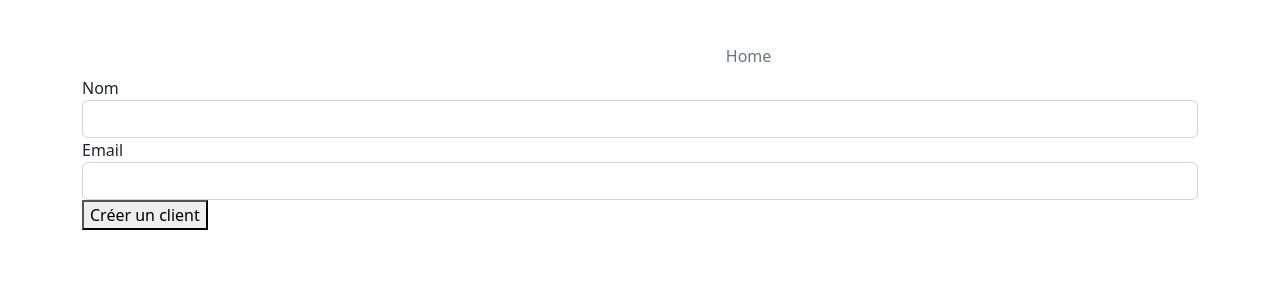
After one commit to 0Killian/epsi_proj_trans_dev_web, a PHP site: page /add_client.php in a window 1280 px wide. The commit adds this page. Shown: the top 300 px of the page. Run offline with PHP 8.4, Linux system fonts and the light colour scheme; the visitor is signed in with stand-in values (Sample User, id 1).

Commit message:
Added Debug Mode in the config Added a redirection functionality to login.php Added user::redirect_unauthenticated() to mark page as logged in only Added add_client.php to create a new client, which then redirects to add_mission.php, with the inserted client id as a get parameter

```diff
--- a/include/authentication.php
+++ b/include/authentication.php
@@ -1,6 +1,7 @@
 <?php
 
 include_once("../include/config.php");
+include_once("../include/messages.php");
 
 class user
 {
@@ -91,7 +92,17 @@ class user
         }
     }
 
-    public function disconnect()
+    public static function redirect_unauthenticated()
+    {
+        if(!self::is_authenticated())
+        {
+            add_error("Vous devez être connecté pour accéder à cette page !");
+            header('Location: /login.php?next=' . urlencode($_SERVER['REQUEST_URI']));
+            die();
+        }
+    }
+
+    public static function disconnect()
     {
         unset($_SESSION["auth"]);
     }
--- a/include/config.php
+++ b/include/config.php
@@ -9,8 +9,18 @@ class config
 
     const DATABASE_PDO_URL = "mysql:host=" . self::DATABASE_URL . ";dbname=" . self::DATABASE_NAME;
 
+    const DEBUG_MODE = true; // true : mode développement, false : mode production -> Changer la variable quand mise
+                             // en production !
+
     public static function GetPDO(): PDO
     {
-        return new PDO(self::DATABASE_PDO_URL, self::DATABASE_USERNAME, self::DATABASE_PASSWORD);
+        $pdo = new PDO(self::DATABASE_PDO_URL, self::DATABASE_USERNAME, self::DATABASE_PASSWORD);
+
+        if(self::DEBUG_MODE)
+        {
+            $pdo->setAttribute(PDO::ATTR_ERRMODE, PDO::ERRMODE_EXCEPTION);
+        }
+
+        return $pdo;
     }
 };
--- /dev/null
+++ b/public/add_client.php
@@ -0,0 +1,42 @@
+<?php
+
+session_start();
+include("../include/authentication.php");
+include("../include/forms.php");
+
+user::redirect_unauthenticated();
+
+$inputs = get_inputs(["name", "email"], INPUT_POST);
+if(isset($inputs->name) || isset($inputs->email))
+{
+    $pdo = config::GetPDO();
+    $query = $pdo->prepare("INSERT INTO client (email, name) VALUES(:email, :name);");
+    $query->bindParam(":email", $inputs->email);
+    $query->bindParam(":name", $inputs->name);
+    $query->execute();
+
+    header('Location: /add_mission.php?client_id=' . $pdo->lastInsertId());
+    die();
+}
+
+include("../include/header.php");
+
+?>
+
+    <form action="/add_client.php" method="post">
+        <div class="form-group">
+            <label for="name">Nom</label>
+            <input class="form-control" type="text" name="name" id="name" required/>
+        </div>
+
+        <div class="form-group">
+            <label for="email">Email</label>
+            <input class="form-control" type="email" name="email" id="email" required/>
+        </div>
+
+        <button class="button button-primary">Créer un client</button>
+    </form>
+
+<?php
+
+include("../include/footer.php");
--- a/public/register.php
+++ b/public/register.php
@@ -3,10 +3,9 @@
 session_start();
 include("../include/authentication.php");
 include("../include/forms.php");
-include("../include/messages.php");
 
 $inputs = get_inputs(["name", "forename", "email", "password"], INPUT_POST);
-if(isset($inputs->name) || isset($inputs->forename) || isset($inputs->email) || isset($inputs->password))
+if(isset($inputs->name) && isset($inputs->forename) && isset($inputs->email) && isset($inputs->password))
 {
     if(!user::register($inputs->name, $inputs->forename, $inputs->email, $inputs->password))
     {
```
Also changed, not shown: public/add_mission.php (+7 -8 lines), public/login.php (+11 -3 lines).
